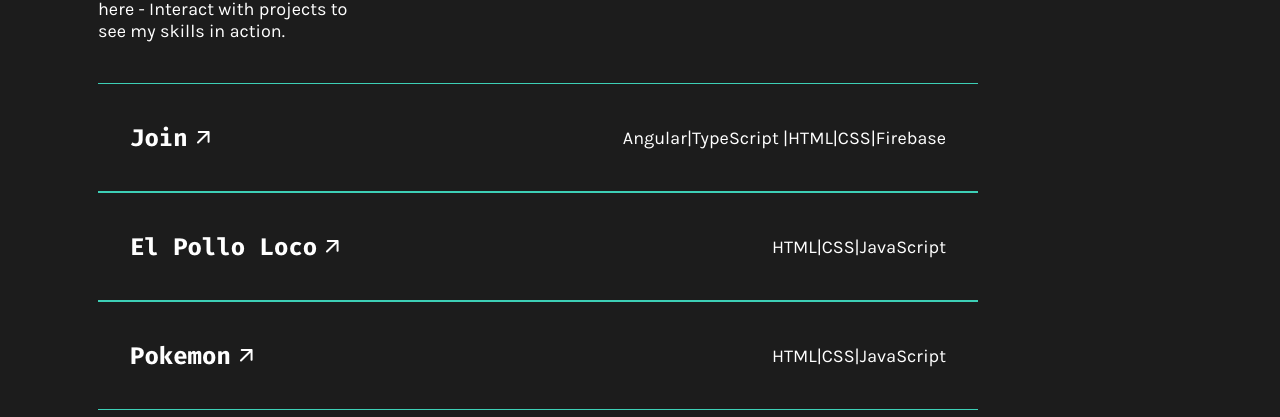
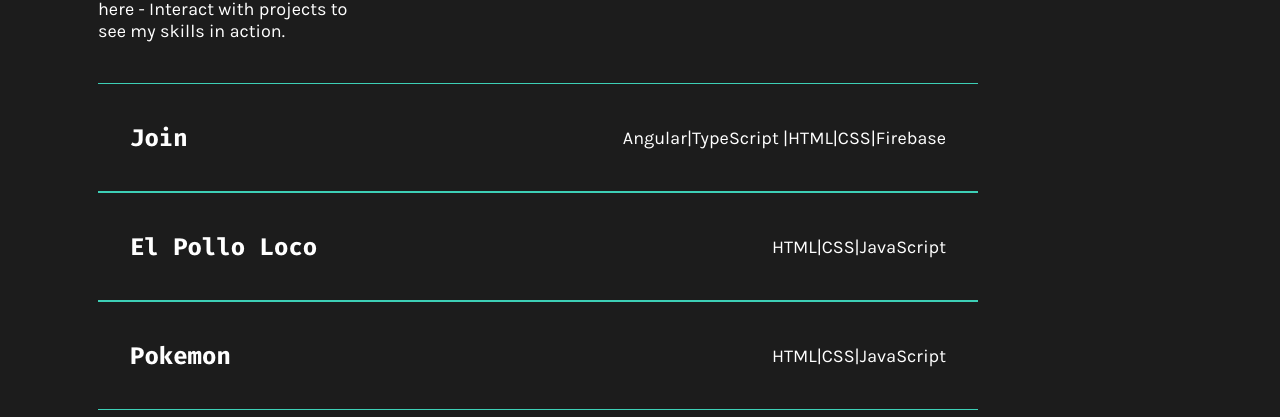
Before and after one commit to Kyrylo-Novikov/Portfolio, an Angular app: page / in a window 1280 px wide. Shown: the part 2632-3049 px from the top of the page. Built offline with nearby package versions, Linux system fonts and the light colour scheme.

Commit message:
refactor(projects):improve hover logic

```diff
--- a/src/app/projects/projects.component.html
+++ b/src/app/projects/projects.component.html
@@ -27,7 +27,7 @@
               <img
                 src="/assets/imgs/icon-interactiv/arrow_outward.svg"
                 alt=""
-                [style.opacity]="hoverdIndex === i ? 1 : 1"
+                [style.opacity]="hoverdIndex === i ? 1 : 0"
               />
             </div>
             <div class="tech-for-project">
@@ -39,10 +39,6 @@
           <div
             class="project-img-wrapper"
             [style.opacity]="hoverdIndex === i ? 1 : 0"
-            [ngStyle]="{
-              '--left-offset': '960px',
-              '--bottom-offset': i * 25 + -20 + 'px'
-            }"
           >
             <img class="project-img" src="{{ project.imgPath }}" alt="" />
           </div>
--- a/src/app/projects/projects.component.scss
+++ b/src/app/projects/projects.component.scss
@@ -43,7 +43,9 @@
           width: 295px;
           height: 192px;
           position: absolute;
+          transition: all 0.3s ease;
           &::after {
+            z-index: 1;
             transition: all 0.3s ease;
             position: absolute;
             content: "";
@@ -60,11 +62,7 @@
             );
             transform: translate(24px, 24px);
             border-radius: 16px;
-            // opacity: 0;
           }
-          // &:hover::after {
-          //   opacity: 1;
-          // }
         }
       }
       .project-img {
@@ -73,10 +71,9 @@
         height: 192px;
         border-radius: 16px;
         object-fit: cover;
-        transition: all 225ms ease-in-out;
         left: 960px;
         top: -140px;
-        z-index: 1;
+        z-index: 10;
       }
     }
 
@@ -88,7 +85,7 @@
       padding: 0px 32px;
       border-width: 1px 0px 1px 0px;
       border-style: solid;
-      transition: all 225ms ease-in-out;
+      transition: all 0.3s ease-out;
       border-color: #3dcfb6;
       height: 109px;
       .project-title {
@@ -99,7 +96,7 @@
           width: 23px;
           height: 23px;
           object-fit: none;
-          transition: all 225ms ease-in-out;
+          transition: all 0.3s ease;
         }
       }
       .project-name {
```
